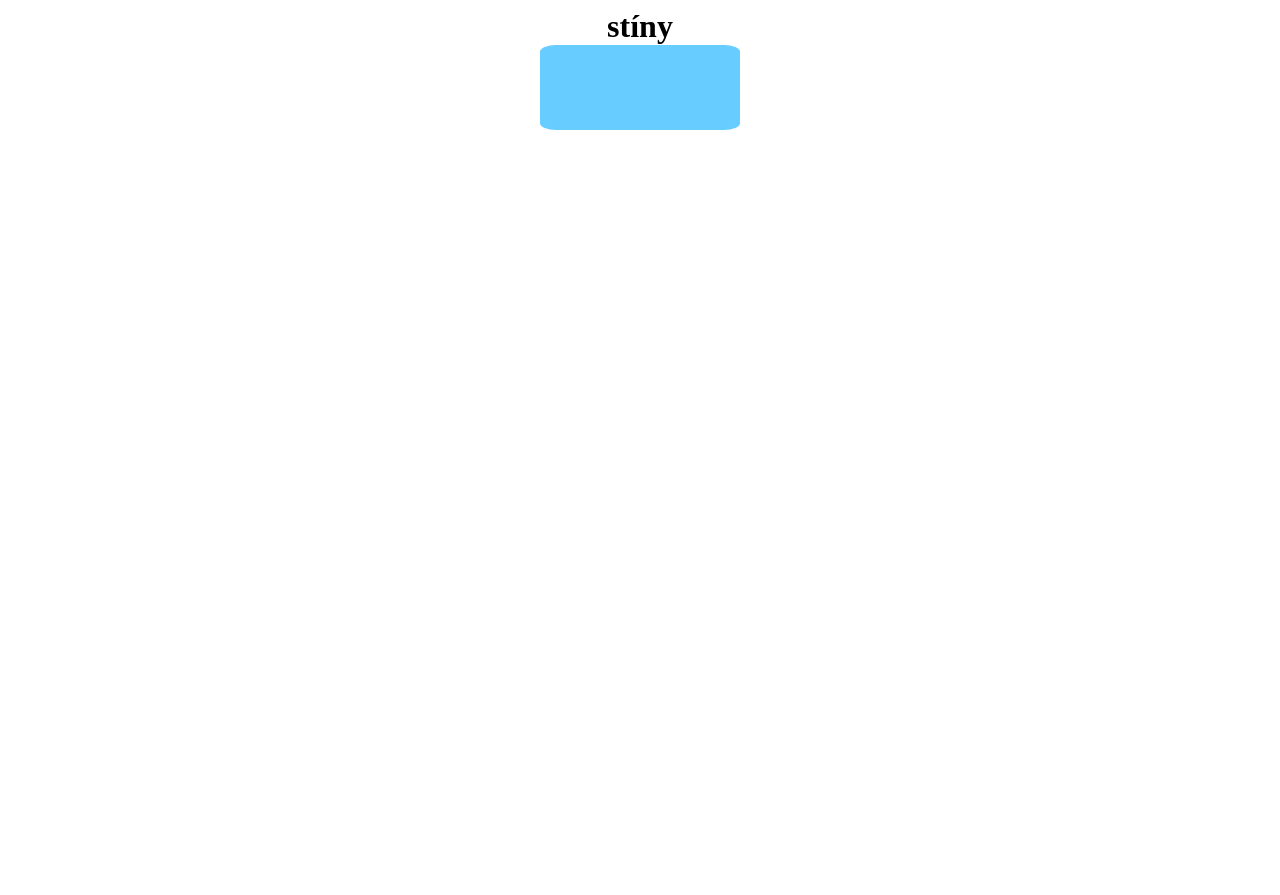
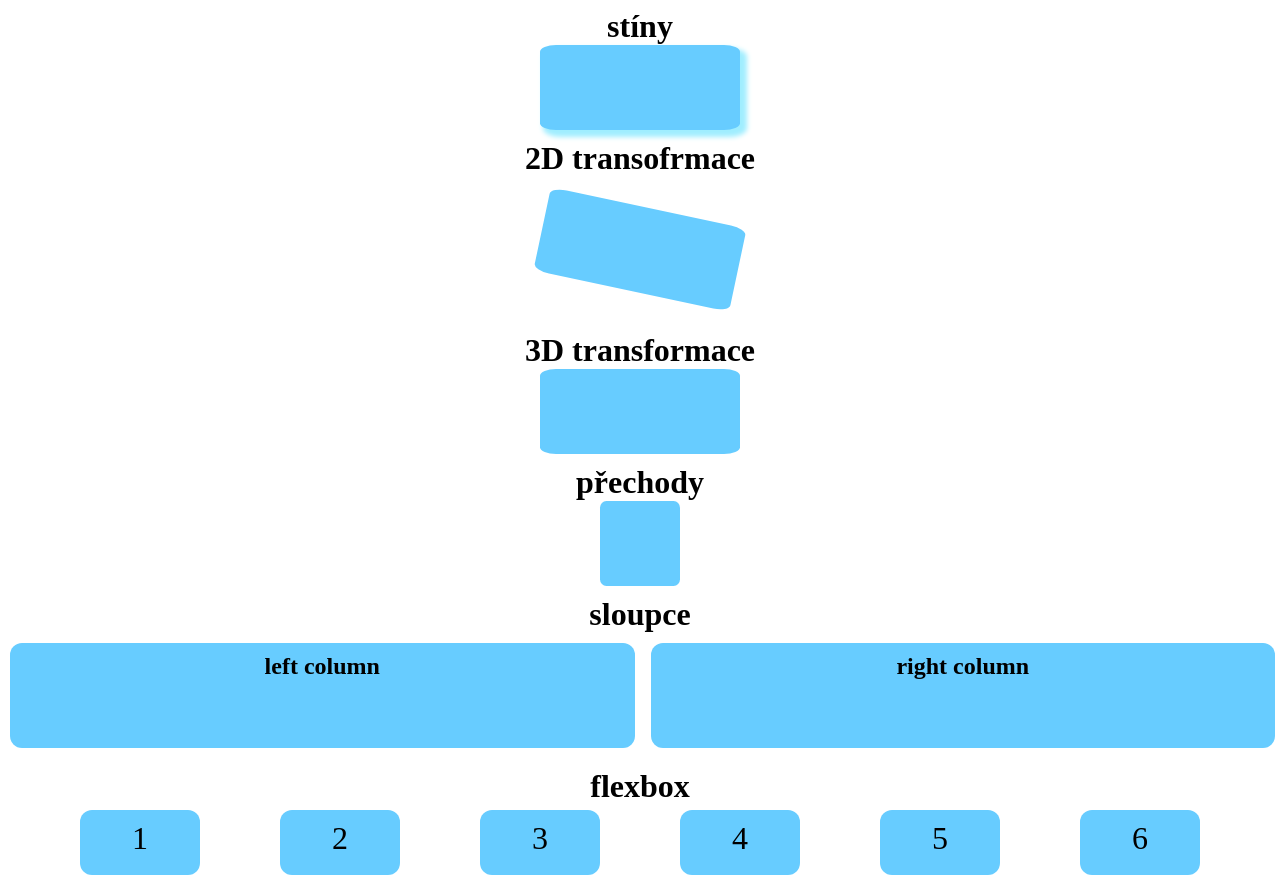
Before and after one commit to petrzamecnik/AP4TW, a plain HTML site: page index.html in a window 1280 px wide. Shown: the part 276-1171 px from the top of the page. Before the commit the page ends 800 px from the top, so only its background shows below. Drawn offline with Linux system fonts and the light colour scheme.

Commit message:
did homework uwu

```diff
--- a/index.html
+++ b/index.html
@@ -11,24 +11,89 @@
 <!--  Zaoblené rohy  -->
 <div>
     <h1 class="center-text">zaoblené rohy</h1>
-        <div id="round-corners"></div>
+    <div class="round-corners"></div>
 </div>
 
 
 <!--  Gradient v pozadí  -->
 <div>
     <h1 class="center-text">gradient v pozadí</h1>
-        <div id="bg-gradient"></div>
+    <div class="bg-gradient"></div>
 </div>
 
 
 <!--  stíny  -->
 <div>
     <h1 class="center-text">stíny</h1>
-        <div id="shadows"></div>
+    <div class="shadows"></div>
 </div>
 
 
+<!-- 2D transformace -->
+<div>
+    <h1 class="center-text"> 2D transofrmace</h1>
+    <div class="transform-2D"></div>
+</div>
+
+
+<!-- 3D transformace -->
+<div>
+    <h1 class="center-text">3D transformace</h1>
+    <div class="transform-3D"></div>
+</div>
+
+<!-- přechody -->
+<div>
+    <h1 class="center-text">přechody</h1>
+    <div class="transitions"></div>
+</div>
+
+
+<!-- sloupce -->
+<div>
+    <h1 class="center-text">sloupce</h1>
+    <div class="columns">
+        <div class="column-left column center-text">
+            <h2>left column</h2>
+        </div>
+        <div class="column-right column center-text">
+            <h2>right column</h2>
+        </div>
+    </div>
+</div>
+
+
+<!-- box-sizing -->
+    <!--
+    width = element width + padding + border
+    height = element height + padding + border
+    -->
+
+<!-- flexbox -->
+<div>
+    <h1 class="center-text">flexbox</h1>
+    <div class="flex-container">
+
+        <div class="box">
+            <p class="center-text">1</p>
+        </div>
+        <div class="box">
+            <p class="center-text">2</p>
+        </div>
+        <div class="box">
+            <p class="center-text">3</p>
+        </div>
+        <div class="box">
+            <p class="center-text">4</p>
+        </div>
+        <div class="box">
+            <p class="center-text">5</p>
+        </div>
+        <div class="box">
+            <p class="center-text">6</p>
+        </div>
+    </div>
+</div>
 
 
 </body>
--- a/style.css
+++ b/style.css
@@ -3,12 +3,11 @@
     padding: 5px 0 0;
 }
 
-.center-text{
-    align-content: center;
+.center-text {
     text-align: center;
 }
 
-#round-corners {
+.round-corners {
     background-color: #67ccff;
     width: 200px;
     height: 80px;
@@ -16,7 +15,7 @@
     margin: auto;
 }
 
-#bg-gradient {
+.bg-gradient {
     width: 200px;
     height: 80px;
     border-radius: 8%;
@@ -24,11 +23,111 @@
     margin: auto;
 }
 
-#shadows {
+.shadows {
+    /* box-shadow: width width blur spread colour */
     background-color: #67ccff;
     width: 200px;
     height: 80px;
     border-radius: 8%;
-    box-shadow: burlywood;
+    box-shadow: 5px 5px 5px 2px #a0eeff;
     margin: auto;
 }
+
+.transform-2D {
+    background-color: #67ccff;
+    width: 200px;
+    height: 80px;
+    border-radius: 8%;
+    transform: rotate(12deg);
+    margin: 30px auto;
+    transition: transform .8s ease-in-out;
+}
+
+.transform-2D:hover {
+    transform: rotate(-12deg);
+}
+
+/* 3D transformace */
+.transform-3D {
+    background-color: #67ccff;
+    width: 200px;
+    height: 80px;
+    border-radius: 8%;
+    margin: auto;
+    transition: transform 1s linear;
+}
+
+.transform-3D:hover {
+    transform: rotateX(180deg);
+}
+
+.transitions {
+    background-color: #67ccff;
+    width: 80px;
+    height: 80px;
+    border-radius: 8%;
+    margin: auto;
+    transition: .3s linear;
+
+}
+
+.transitions:hover {
+    background-color: #32a1ff;
+    width: 200px;
+}
+
+.columns {
+    margin: 5px 5px 10px 10px;
+    column-count: 2;
+}
+
+.column {
+    background-color: #67ccff;
+    border-radius: 12px;
+    min-height: 100px;
+    transition: .3s linear;
+
+}
+
+.column:hover {
+    background-color: #32a1ff;
+    color: white;
+
+}
+
+.flex-container {
+    display: flex;
+    justify-content: space-evenly;
+    margin-bottom: 20px;
+}
+
+.box {
+    background-color: #67ccff;
+    width: 120px;
+    height: 60px;
+    border-radius: 12px;
+    transition: .3s linear;
+
+}
+
+.box:hover {
+    background-color: #32a1ff;
+    box-shadow: 8px 8px 5px #b2d8ff;
+    color: white;
+
+}
+
+.box p {
+    text-align: center;
+    font-size: 32px;
+}
+
+
+@keyframes rotation {
+    from {
+        transform: rotate(0deg);
+    }
+    to {
+        transform: rotate(359deg);
+    }
+}
```
Lines whose indentation alone changed are shown as unchanged.
